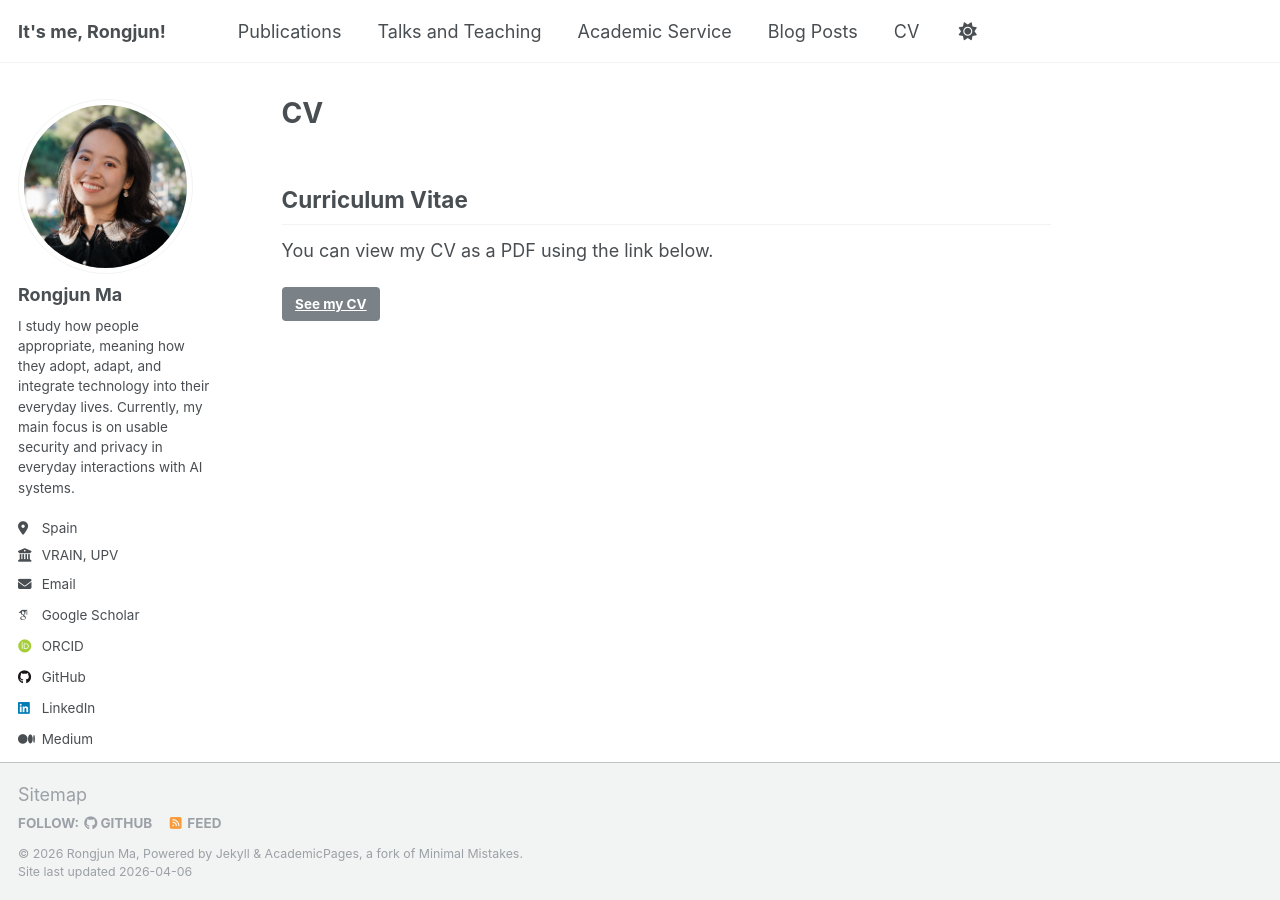
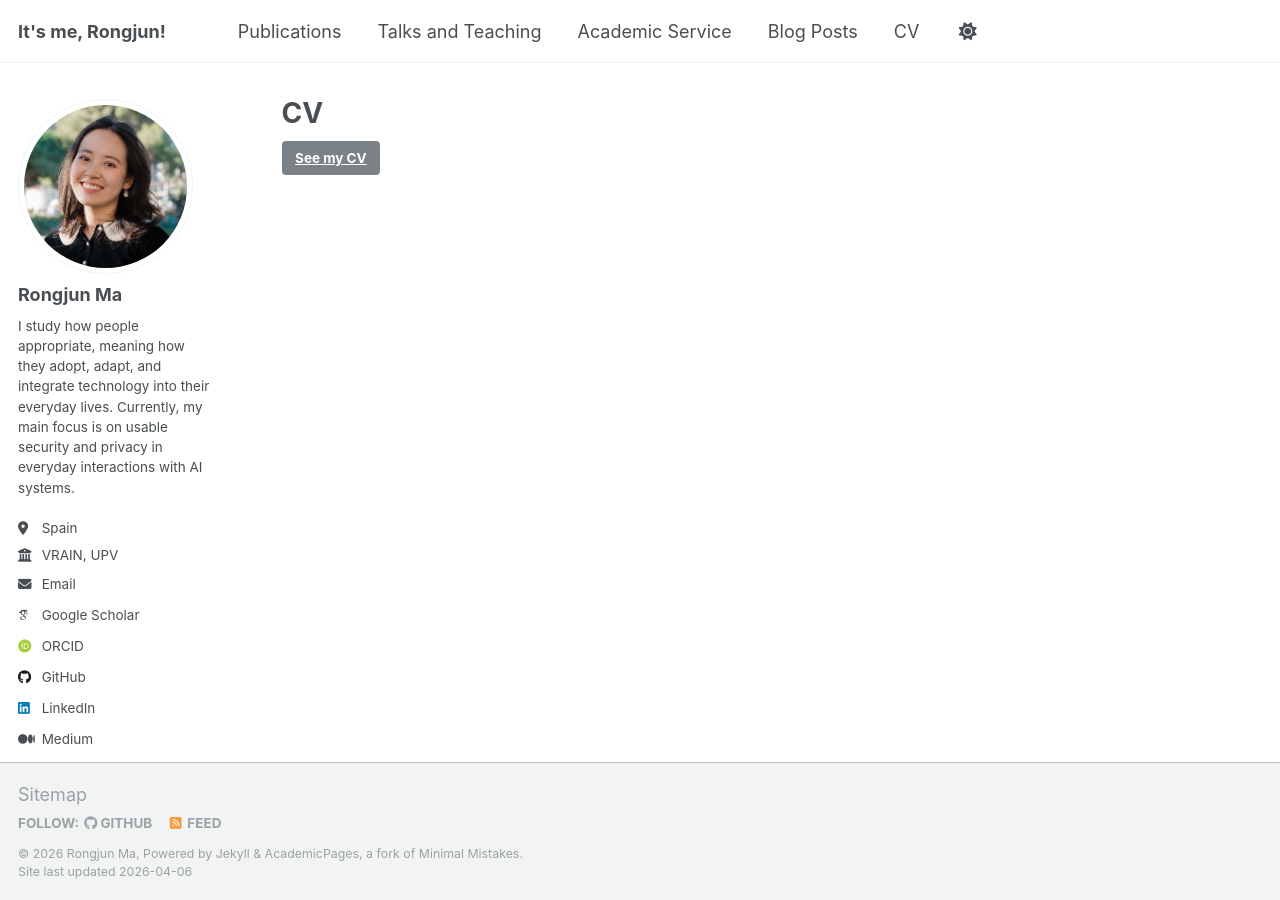
Before and after one commit to marongjun/marongjun.github.io, a Jekyll site: the page built from _pages/cv.md, in a window 1280 px wide. Built offline with Jekyll 4.4.1, drawn with Linux system fonts in a browser that asks for light colours; some web fonts are replaced.

Commit message:
update cv

```diff
--- a/_pages/cv.md
+++ b/_pages/cv.md
@@ -9,10 +9,8 @@ redirect_from:
 
 {% include base_path %}
 
-## Curriculum Vitae
 
-You can view my CV as a PDF using the link below.
 
 <div class="cv-download-links">
-  <a href="{{ base_path }}/files/cv.pdf" class="btn btn--primary">See my CV</a>
+  <a target="_blank" href="{{ base_path }}/files/cv.pdf" class="btn btn--primary">See my CV</a>
 </div>
```
